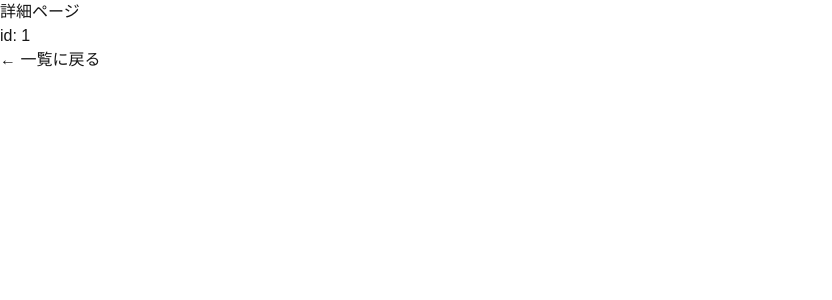
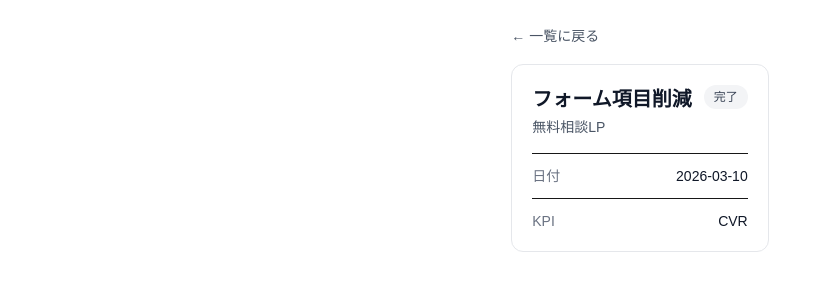
Before and after one commit to a-natsu/lp-log, a Next.js app: page /logs/1 in a window 1280 px wide. Shown: the top 300 px of the page, without its empty margins (0-832 px from the left). Built offline with nearby package versions, Linux system fonts and the light colour scheme.

Commit message:
Style log detail page

```diff
--- a/app/logs/[id]/page.tsx
+++ b/app/logs/[id]/page.tsx
@@ -1,29 +1,64 @@
+
 import Link from "next/link";
 
-export default async function LogDetailPage({
+import { notFound } from "next/navigation";
 
-params,
+import { logs } from "../../data/logs";
 
-}: {
+import { use } from "react";
 
-params: Promise<{ id: string }>;
+export default function LogDetailPage({ params }: { params: Promise<{ id: string }> }) {
+const { id } = use(params);
 
-}) {
 
-const { id } = await params;
+const log = logs.find((l) => l.id === id);
+
+if (!log) {notFound();}
 
 return (
 
-<main>
+  　//画面全体の土台。横幅をほどよく制限して（max-w-2xl）、真ん中に寄せて（mx-auto）、周りに余白（p-6）を作っている
+    <main className="max-w-2xl mx-auto p-6">
+  <div className="mb-4"> {/* 下に少し隙間（mb-4）を作るための箱 */}
+    {/* トップページ（/）へ戻るためのリンク。文字を小さく（text-sm）して、控えめなグレー色にしている */}
+    <Link href="/" className="inline-flex items-center gap-2 text-sm text-gray-600 hover:text-gray-900">
+      ← 一覧に戻る
+    </Link>
+  </div>
 
-<h1>詳細ページ</h1>
-
-<p>id: {id}</p>
-
-<Link href="/">← 一覧に戻る</Link>
-
+  {/* 詳細情報のメインカード。角を丸くして（rounded-xl）、薄いグレーの線で囲んで、中身を白くしている */}
+  <article className="rounded-xl border border-gray-200 bg-white p-5">
+    {/* タイトルとステータスを「横並び（flex）」にして、両端に寄せる（justify-between）ための見出し部分 */}
+    <header className="flex items-start justify-between gap-3">
+      <div>
+        {/* 改善ログのタイトル。少し太字（font-semibold）でわかりやすく */}
+        <h1 className="text-xl font-semibold text-gray-900">{log.title}</h1>
+        {/* どのLPの話かを表示。タイトルの下に少し隙間（mt-1）を作っている */}
+        <p className="mt-1 text-sm text-gray-600">{log.lp}</p>
+      </div>
+      {/* 「完了」等のステータス。角丸のバッジ（rounded-full）みたいな見た目にしている */}
+      <span className="shrink-0 rounded-full px-2.5 py-1 text-xs font-medium bg-gray-100 text-gray-700">
+        {log.status}
+      </span>
+    </header>
+　　{/* 日付やKPIを並べる「リスト形式」の箱 */}
+    <dl className="mt-4 grid grid-cols-1 gap-3 text-sm">
+      {/* 項目ごとに「上に線（border-t）」を引いて、少し余白（pt-3）を作って、左右に広げる（flex justify-between）ための仕切り */}
+      <div className="flex justify-between border-t pt-3">
+        {/* 左側のラベル（「日付」という文字） */}
+        <dt className="text-gray-500">日付</dt>
+        {/* 右側の実際のデータ（2026/04/01 とか） */}
+        <dd className="text-gray-900">{log.date}</dd>
+      </div>
+      {/* 項目ごとに「上に線（border-t）」を引いて、少し余白（pt-3）を作って、左右に広げる（flex justify-between）ための仕切り */}
+      <div className="flex justify-between border-t pt-3">
+         {/* 左側のラベル（「日付」という文字） */}
+        <dt className="text-gray-500">KPI</dt>
+         {/* 右側の実際のデータ（離脱率 とか） */}
+        <dd className="text-gray-900">{log.kpi}</dd>
+      </div>
+    </dl>
+  </article>
 </main>
-
-);
-
+  );
 }
```
